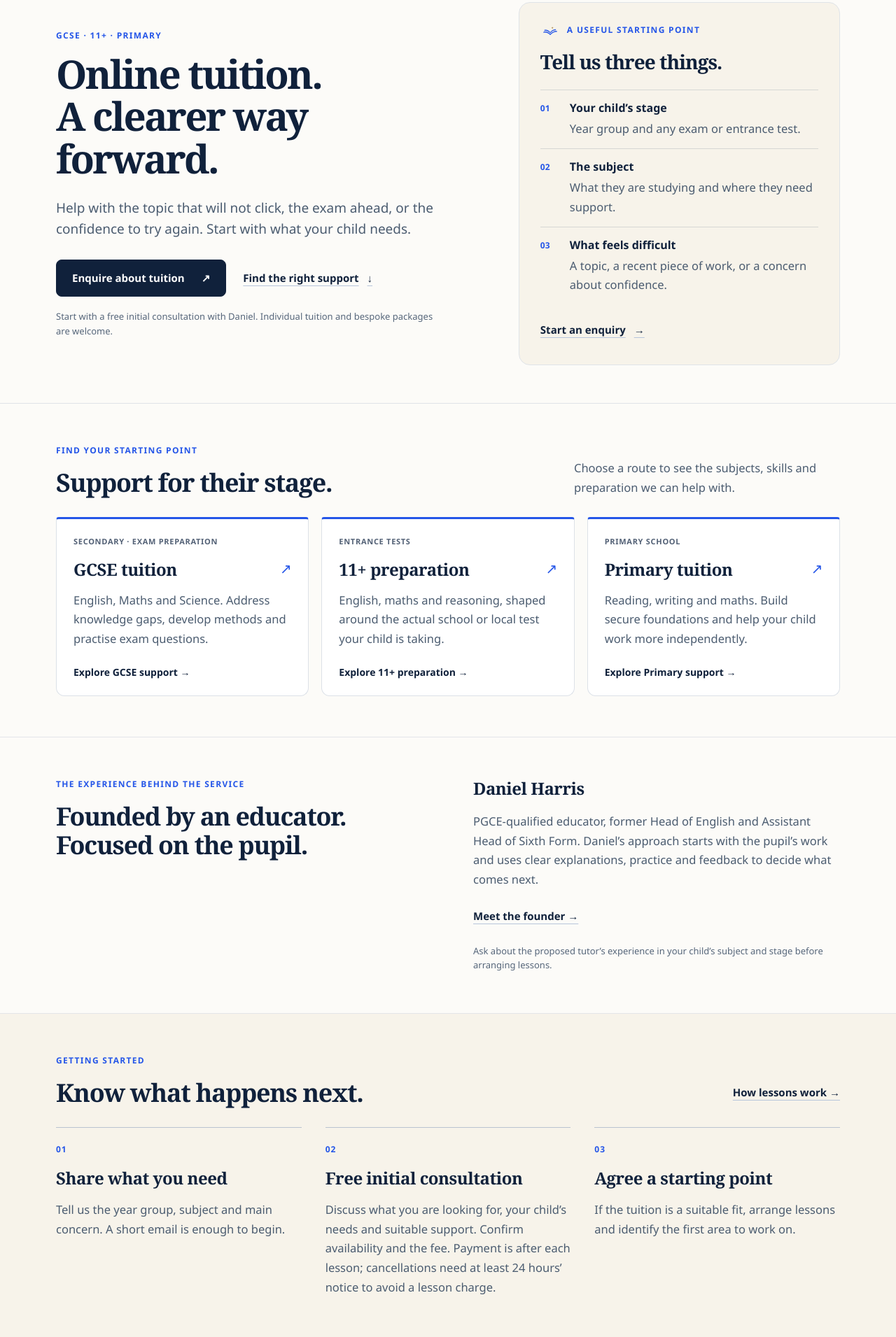
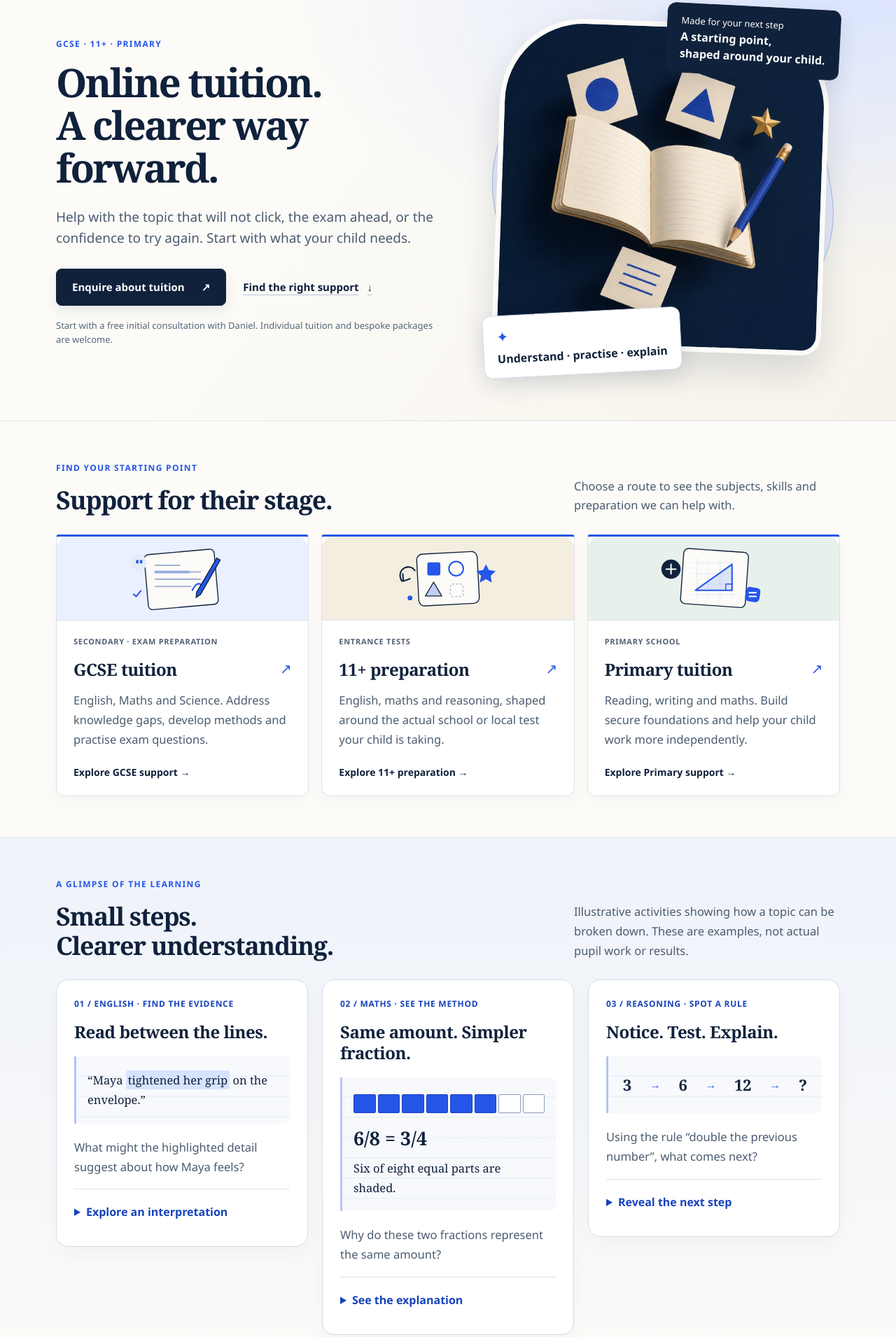
Before and after one commit to haverhillrugby123-gif/WEBSITE, a website built with Vite: page index.html in a window 1280 px wide. Shown: the part 134-2045 px from the top of the page at 70% size. Built offline with nearby package versions, Linux system fonts and the light colour scheme.

Commit message:
Add illustrated visual design and interactive lesson examples

```diff
--- /dev/null
+++ b/assets/visual-finish.css
@@ -0,0 +1,77 @@
+/* Editorial visual layer: static depth, local graphics and restrained colour. */
+:is(.u-hero,#ukot-service .hero,#ukot-about .hero,#ukot-faq .hero,#ukot-lib .hero,#ukot-work .hero,#ukot-contact .contact-intro){background:radial-gradient(ellipse at 95% 8%,#dce5ff 0,transparent 47%),linear-gradient(125deg,#fcfbf8 35%,#f7f3ea);border-bottom:1px solid #dce2ed}
+.u-hero{padding:76px 0 68px}
+#ukot-home .u-hero-grid{grid-template-columns:minmax(0,1.1fr) minmax(0,1fr);gap:48px}
+#ukot-home.site-renew h1{font-size:clamp(42px,4.8vw,68px)}
+.u-button{box-shadow:0 8px 18px #10213b16;transition:background .18s,transform .18s}
+.u-button:hover{transform:translateY(-2px)}
+/* Hero illustration is deliberately kept inside its own grid cell. */
+.vf-hero-art{position:relative;isolation:isolate;min-width:0;margin:0;padding:28px 20px 46px}
+.vf-hero-art:before{content:"";position:absolute;inset:8% 3% 9%;z-index:-1;border:1px solid #a9badc;border-radius:49% 51% 43% 57%;transform:rotate(-9deg);background:#e4eafa}
+.vf-hero-image{display:block;width:100%;height:auto;aspect-ratio:1/1;object-fit:cover;border:7px solid #fcfbf8;border-radius:120px 120px 28px 28px;box-shadow:0 24px 50px #10213b24;transform:rotate(2deg)}
+.vf-note{position:relative;z-index:1;display:block;width:max-content;max-width:90%;padding:15px 19px;border:1px solid #d3dbe8;background:#fff;color:#10213b;border-radius:12px;box-shadow:0 12px 32px #10213b1f;font:650 14px/1.5 "Segoe UI",sans-serif}
+.vf-hero-art>.vf-note{position:absolute;left:0;bottom:12px;transform:rotate(-3deg)}
+.vf-hero-art>.vf-note-top{left:auto;right:0;bottom:auto;top:6px;transform:rotate(3deg);background:#10213b;color:#fff;border-color:#10213b}
+.vf-note b,.vf-note strong{display:block;font-size:16px}.vf-note span{display:block;font-size:13px;font-weight:400}
+/* Stage illustrations add a distinct graphic identity without unsupported claims. */
+.u-service{position:relative;border:1px solid #d4deec;border-radius:18px;padding-top:24px;background:#fff;box-shadow:0 8px 22px #10213b07;transition:transform .18s,box-shadow .18s}
+.u-service:hover{transform:translateY(-4px);box-shadow:0 16px 30px #10213b12;background:#fff}
+.u-three-steps{gap:20px}.u-three-steps>li,.u-three-steps>article{background:#fff;border:1px solid #deded8;border-radius:16px;padding:24px}
+#ukot-home .u-three-steps :is(li,article)>span{width:42px;height:42px;display:grid;place-items:center;border:1px solid #c9d7f5;border-radius:50%;background:#eef3ff}
+.u-tint{background:radial-gradient(circle at 4% 8%,#e9dfc9,transparent 32%),#f7f3ea}
+.u-founder{position:relative;padding-left:26px;border-left:3px solid #2556e8}
+.u-start,#ukot-service .service-checklist{box-shadow:0 16px 36px #10213b0c}
+#ukot-service .service-checklist{background:linear-gradient(135deg,#fff,#f1f5ff);border-top-color:#2556e8;border-radius:18px}
+#ukot-service .card{border-top:3px solid #c4d2f4;box-shadow:0 8px 20px #10213b07;background:linear-gradient(135deg,#fff,#fafbff)}
+#ukot-service .service-number{display:grid;place-items:center;width:38px;height:38px;border-radius:50%;background:#e7edfc}
+/* Worked examples remain real HTML, including keyboard-accessible answers. */
+.vf-examples{background:linear-gradient(180deg,#eef2fa,#fcfbf8)}
+.vf-example-grid{display:grid;grid-template-columns:repeat(3,minmax(0,1fr));gap:20px;align-items:start}
+.vf-example{min-width:0;padding:25px;border:1px solid #d3ddec;border-radius:18px;background:#fff;box-shadow:0 12px 28px #10213b08}
+.vf-example-label{display:block;font:750 12px/1.5 "Segoe UI",sans-serif;letter-spacing:.08em;text-transform:uppercase;color:#2556e8;margin-bottom:16px}
+.vf-example>img{width:100%;height:110px;object-fit:contain;margin-bottom:20px}
+.vf-example-work{padding:20px 16px;margin:20px 0;background:repeating-linear-gradient(#f7f9fd 0 27px,#e5eaf4 28px,#f7f9fd 29px);border-left:3px solid #b4c5f1;border-radius:0 8px 8px 0;color:#10213b;line-height:1.8;font-family:Georgia,serif}
+.vf-example-work p{margin:0!important;color:#10213b!important}
+.vf-example-answer{margin-top:18px;border-top:1px solid #dce3ee;padding-top:8px}
+.vf-example-answer summary{padding:12px 0;cursor:pointer;font-weight:700;color:#1743bc;line-height:1.5;min-height:44px}
+.vf-example-answer[open] summary{margin-bottom:8px}.vf-example-answer p{margin:8px 0}
+.u-cta{position:relative;background:radial-gradient(ellipse at 95% 15%,#284976,transparent 54%),#10213b;padding:58px 0;border-top:4px solid #2556e8}
+:is(#ukot-home,#ukot-about,#ukot-how).site-renew .u-cta h2,:is(#ukot-home,#ukot-about,#ukot-how).site-renew .u-cta p{color:#fff}
+.u-cta .u-button{background:#fff;color:#10213b!important;border-color:#fff;box-shadow:0 10px 24px #0002}.u-cta .u-button:hover{background:#e9efff}
+.u-cta a:focus-visible{outline-color:#fff}
+#ukot-service .cta{background:radial-gradient(ellipse at 92% 4%,#284976,transparent 60%),#10213b;border-top:4px solid #2556e8}
+#ukot-contact .formcard{box-shadow:0 15px 38px #10213b0b;border-color:#ced8e9}
+@media(min-width:1100px){.u-question-grid>div:first-child{position:sticky;top:112px}}
+@media(max-width:900px){.vf-example-grid{gap:14px}.vf-example{padding:20px}.vf-note{font-size:13px;padding:12px}.vf-note b,.vf-note strong{font-size:14px}#ukot-home .u-hero-grid{gap:28px}.u-three-steps>li,.u-three-steps>article{padding:20px}}
+@media(max-width:700px){.u-hero{padding:38px 0}#ukot-home .u-hero-grid{grid-template-columns:1fr;gap:28px}#ukot-home.site-renew h1{font-size:clamp(39px,8vw,54px)}.vf-hero-art{width:min(100%,440px);justify-self:center;padding:18px 16px 0}.vf-hero-art>.vf-note,.vf-hero-art>.vf-note-top{position:relative;inset:auto;transform:none;max-width:100%;width:auto;margin:12px 0}.vf-hero-image{transform:none;border-radius:90px 90px 22px 22px}.vf-example-grid{grid-template-columns:1fr;gap:18px}.vf-example{padding:24px}.u-service{padding-top:24px}.u-cta{padding:36px 0}.u-founder{padding-left:18px}.u-three-steps{gap:16px}}
+@media(prefers-reduced-motion:reduce){.u-button,.u-service{transition:none}.u-button:hover,.u-service:hover{transform:none}}
+
+/* Decorative images have explicit intrinsic dimensions in the markup. */
+.vf-subject-image{display:block;box-sizing:content-box;width:calc(100% + 48px);height:120px;object-fit:contain;margin:-24px -24px 22px;padding:8px 0;background:#eaf0ff;border-radius:17px 17px 0 0;border-bottom:1px solid #dce4f2}
+.u-service:nth-child(2) .vf-subject-image{background:#f4eee0}.u-service:nth-child(3) .vf-subject-image{background:#e8f0ec}
+#ukot-home .vf-consultation{background:radial-gradient(ellipse at 95% 0,#25416c,transparent 65%),#10213b;border-bottom:0}
+#ukot-home.site-renew .vf-consultation :is(h2,h3,p){color:#fff}
+#ukot-home.site-renew .vf-consultation .u-kicker{color:#b4c8ff}
+.vf-consultation .u-three-steps>li{background:#ffffff09;border-color:#ffffff30}
+#ukot-home .vf-consultation .u-three-steps p{color:#dbe3ef}
+.vf-consultation .u-text-link{color:#fff}
+.vf-enquiry-prompts{margin-top:28px;padding:22px 24px;border:1px solid #ffffff30;border-radius:14px;background:#ffffff08;color:#fff;line-height:1.7}
+.vf-enquiry-prompts ol,.vf-enquiry-prompts ul{padding-left:22px;margin:12px 0}
+.vf-enquiry-prompts a{color:#fff;text-decoration:underline!important;text-underline-offset:4px}
+.vf-consultation a:focus-visible{outline-color:#fff}
+
+.u-service{padding:24px}
+#ukot-home .vf-example .vf-example-label{font-size:12px!important;line-height:1.5!important;color:#1743bc;letter-spacing:.06em;margin:0 0 16px}
+.vf-example-work mark{background:#d8e3ff;color:#10213b;padding:2px 3px;border-radius:3px}
+.vf-fraction-bar{display:grid;grid-template-columns:repeat(8,minmax(0,1fr));gap:3px;margin:4px 0 16px}
+.vf-fraction-bar i{display:block;height:27px;background:#2556e8;border:1px solid #1743bc;border-radius:2px}
+.vf-fraction-bar .vf-unfilled{background:#fff;border-color:#8a9cbb}
+#ukot-home .vf-example-work .vf-equation{font:700 27px/1.5 Georgia,serif!important;margin-bottom:8px!important}
+.vf-sequence{display:flex;align-items:center;justify-content:space-between;gap:5px;flex-wrap:wrap}
+.vf-sequence span{font:700 22px/1.4 Georgia,serif;padding:5px;color:#10213b}.vf-sequence b{font-size:16px;color:#2556e8}
+.vf-enquiry-prompts{display:flex;flex-wrap:wrap;gap:14px 24px;align-items:center}
+.vf-enquiry-prompts>strong{flex-basis:100%;font-family:Georgia,serif;font-size:21px}
+.vf-enquiry-prompts>span{font-size:14px;padding-left:14px;border-left:2px solid #a8bfff}
+.vf-note-spark{color:#2556e8;font-size:20px!important;margin-bottom:4px}
+
+@media(max-width:700px){.vf-hero-art:before{transform:none}}
--- a/index.html
+++ b/index.html
@@ -7,22 +7,27 @@
 <meta name="twitter:card" content="summary"><meta name="twitter:title" content="Online Tuition UK | GCSE, 11+ & Primary | UK Online Tuition"><meta name="twitter:description" content="Personalised online tuition for UK pupils across GCSE, 11+ and Primary, with clear explanations, deliberate practice and precise next-step feedback.">
 <meta name="theme-color" content="#10213b">
 <script type="application/ld+json">{"@context":"https://schema.org","@type":"EducationalOrganization","name":"UK Online Tuition","url":"https://www.ukonlinetuition.co.uk/","description":"Personalised online tuition for UK pupils across GCSE, 11+ and Primary."}</script>
-<link rel="icon" href="./assets/favicon.svg" type="image/svg+xml"><link rel="stylesheet" href="assets/live-design.css"><link rel="stylesheet" href="assets/brand.css"><link rel="stylesheet" href="assets/refinement.css"></head><body><a class="draft-skip" tabindex="0" href="#main-content">Skip to content</a><nav id="ukot-global-nav" class="ukot-canonical-nav" aria-label="Main navigation"><div class="ukot-canonical-navin"><a class="ukot-canonical-brand" href="index.html" aria-label="UK Online Tuition home"><img class="ukot-brand-image" src="assets/logo-ukot.svg" alt="UK Online Tuition" width="755" height="87"></a><button type="button" class="ukot-canonical-toggle" aria-expanded="false" aria-controls="ukot-canonical-links">Menu</button><div id="ukot-canonical-links" class="ukot-canonical-links"><a href="gcse/index.html">GCSE</a><a href="11-plus/index.html">11+</a><a href="primary/index.html">Primary</a><a href="how-it-works/index.html">How It Works</a><a href="about/index.html">About</a><a href="resources/index.html">Resources</a><a href="faq/index.html">FAQ</a><a class="ukot-canonical-enquire" href="contact/index.html">Enquire</a></div></div></nav><div id="ukot-home" class="site-renew"><main id="main-content" tabindex="-1">
+<link rel="icon" href="./assets/favicon.svg" type="image/svg+xml"><link rel="stylesheet" href="assets/live-design.css"><link rel="stylesheet" href="assets/brand.css"><link rel="stylesheet" href="assets/refinement.css"><link rel="stylesheet" href="assets/visual-finish.css"></head><body><a class="draft-skip" tabindex="0" href="#main-content">Skip to content</a><nav id="ukot-global-nav" class="ukot-canonical-nav" aria-label="Main navigation"><div class="ukot-canonical-navin"><a class="ukot-canonical-brand" href="index.html" aria-label="UK Online Tuition home"><img class="ukot-brand-image" src="assets/logo-ukot.svg" alt="UK Online Tuition" width="755" height="87"></a><button type="button" class="ukot-canonical-toggle" aria-expanded="false" aria-controls="ukot-canonical-links">Menu</button><div id="ukot-canonical-links" class="ukot-canonical-links"><a href="gcse/index.html">GCSE</a><a href="11-plus/index.html">11+</a><a href="primary/index.html">Primary</a><a href="how-it-works/index.html">How It Works</a><a href="about/index.html">About</a><a href="resources/index.html">Resources</a><a href="faq/index.html">FAQ</a><a class="ukot-canonical-enquire" href="contact/index.html">Enquire</a></div></div></nav><div id="ukot-home" class="site-renew"><main id="main-content" tabindex="-1">
 <section class="u-hero"><div class="u-wrap u-hero-grid"><div>
 <p class="u-kicker">GCSE · 11+ · Primary</p>
 <h1>Online tuition.<br>A clearer way forward.</h1>
 <p class="u-lead">Help with the topic that will not click, the exam ahead, or the confidence to try again. Start with what your child needs.</p>
 <div class="u-actions"><a class="u-button" href="contact/index.html">Enquire about tuition <span aria-hidden="true">↗</span></a><a class="u-text-link" href="#tuition-options">Find the right support <span aria-hidden="true">↓</span></a></div>
 <p class="u-caption">Start with a free initial consultation with Daniel. Individual tuition and bespoke packages are welcome.</p>
-</div><aside class="u-start" aria-labelledby="start-title"><p class="u-kicker">A useful starting point</p><h2 id="start-title">Tell us three things.</h2><ol class="u-simple-list"><li><span>01</span><div><b>Your child’s stage</b><p>Year group and any exam or entrance test.</p></div></li><li><span>02</span><div><b>The subject</b><p>What they are studying and where they need support.</p></div></li><li><span>03</span><div><b>What feels difficult</b><p>A topic, a recent piece of work, or a concern about confidence.</p></div></li></ol><a class="u-text-link" href="contact/index.html">Start an enquiry <span aria-hidden="true">→</span></a></aside>
+</div><div class="vf-hero-art" aria-hidden="true"><img class="vf-hero-image" src="assets/learning-still-life.jpg" alt="" width="1254" height="1254" fetchpriority="high"><div class="vf-note vf-note-top"><span>Made for your next step</span><strong>A starting point,<br>shaped around your child.</strong></div><div class="vf-note vf-note-bottom"><span class="vf-note-spark">✦</span><strong>Understand · practise · explain</strong></div></div>
 </div></section>
 <section class="u-section u-options" id="tuition-options"><div class="u-wrap"><div class="u-section-head"><div><p class="u-kicker">Find your starting point</p><h2>Support for their stage.</h2></div><p>Choose a route to see the subjects, skills and preparation we can help with.</p></div><div class="u-service-grid">
-<a class="u-service" href="gcse/index.html"><span class="u-tag">Secondary · Exam preparation</span><h3>GCSE tuition <span aria-hidden="true">↗</span></h3><p>English, Maths and Science. Address knowledge gaps, develop methods and practise exam questions.</p><span class="u-service-link">Explore GCSE support →</span></a>
-<a class="u-service" href="11-plus/index.html"><span class="u-tag">Entrance tests</span><h3>11+ preparation <span aria-hidden="true">↗</span></h3><p>English, maths and reasoning, shaped around the actual school or local test your child is taking.</p><span class="u-service-link">Explore 11+ preparation →</span></a>
-<a class="u-service" href="primary/index.html"><span class="u-tag">Primary school</span><h3>Primary tuition <span aria-hidden="true">↗</span></h3><p>Reading, writing and maths. Build secure foundations and help your child work more independently.</p><span class="u-service-link">Explore Primary support →</span></a>
+<a class="u-service" href="gcse/index.html"><img class="vf-subject-image" src="assets/subject-english.svg" alt="" width="160" height="110" loading="lazy" decoding="async"><span class="u-tag">Secondary · Exam preparation</span><h3>GCSE tuition <span aria-hidden="true">↗</span></h3><p>English, Maths and Science. Address knowledge gaps, develop methods and practise exam questions.</p><span class="u-service-link">Explore GCSE support →</span></a>
+<a class="u-service" href="11-plus/index.html"><img class="vf-subject-image" src="assets/subject-reasoning.svg" alt="" width="160" height="110" loading="lazy" decoding="async"><span class="u-tag">Entrance tests</span><h3>11+ preparation <span aria-hidden="true">↗</span></h3><p>English, maths and reasoning, shaped around the actual school or local test your child is taking.</p><span class="u-service-link">Explore 11+ preparation →</span></a>
+<a class="u-service" href="primary/index.html"><img class="vf-subject-image" src="assets/subject-maths.svg" alt="" width="160" height="110" loading="lazy" decoding="async"><span class="u-tag">Primary school</span><h3>Primary tuition <span aria-hidden="true">↗</span></h3><p>Reading, writing and maths. Build secure foundations and help your child work more independently.</p><span class="u-service-link">Explore Primary support →</span></a>
+</div></div></section>
+<section class="u-section vf-examples" aria-labelledby="vf-examples-title"><div class="u-wrap"><div class="u-section-head"><div><p class="u-kicker">A glimpse of the learning</p><h2 id="vf-examples-title">Small steps.<br>Clearer understanding.</h2></div><p>Illustrative activities showing how a topic can be broken down. These are examples, not actual pupil work or results.</p></div><div class="vf-example-grid">
+<article class="vf-example"><p class="vf-example-label">01 / English · find the evidence</p><h3>Read between the lines.</h3><div class="vf-example-work"><p>“Maya <mark>tightened her grip</mark> on the envelope.”</p></div><p>What might the highlighted detail suggest about how Maya feels?</p><details class="vf-example-answer"><summary>Explore an interpretation</summary><p>Maya may feel nervous. The physical detail supports that inference, although more context could suggest another explanation.</p></details></article>
+<article class="vf-example"><p class="vf-example-label">02 / Maths · see the method</p><h3>Same amount. Simpler fraction.</h3><div class="vf-example-work"><div class="vf-fraction-bar" aria-hidden="true"><i></i><i></i><i></i><i></i><i></i><i></i><i class="vf-unfilled"></i><i class="vf-unfilled"></i></div><p class="vf-equation">6/8 = 3/4</p><p>Six of eight equal parts are shaded.</p></div><p>Why do these two fractions represent the same amount?</p><details class="vf-example-answer"><summary>See the explanation</summary><p>Divide both the numerator and denominator by 2: 6 ÷ 2 = 3 and 8 ÷ 2 = 4. The fraction is equivalent; only its form changes.</p></details></article>
+<article class="vf-example"><p class="vf-example-label">03 / Reasoning · spot a rule</p><h3>Notice. Test. Explain.</h3><div class="vf-example-work"><p class="vf-sequence" aria-label="3, 6, 12, then an unknown number"><span>3</span><b aria-hidden="true">→</b><span>6</span><b aria-hidden="true">→</b><span>12</span><b aria-hidden="true">→</b><span>?</span></p></div><p>Using the rule “double the previous number”, what comes next?</p><details class="vf-example-answer"><summary>Reveal the next step</summary><p>24. Doubling gives 3 × 2 = 6, 6 × 2 = 12 and 12 × 2 = 24.</p></details></article>
 </div></div></section>
 <section class="u-section"><div class="u-wrap u-founder"><div><p class="u-kicker">The experience behind the service</p><h2>Founded by an educator.<br>Focused on the pupil.</h2></div><div><h3>Daniel Harris</h3><p>PGCE-qualified educator, former Head of English and Assistant Head of Sixth Form. Daniel’s approach starts with the pupil’s work and uses clear explanations, practice and feedback to decide what comes next.</p><a class="u-text-link" href="about/index.html">Meet the founder →</a><p class="u-caption">Ask about the proposed tutor’s experience in your child’s subject and stage before arranging lessons.</p></div></div></section>
-<section class="u-section u-tint"><div class="u-wrap"><div class="u-section-head"><div><p class="u-kicker">Getting started</p><h2>Know what happens next.</h2></div><a class="u-text-link" href="how-it-works/index.html">How lessons work →</a></div><ol class="u-three-steps"><li><span>01</span><h3>Share what you need</h3><p>Tell us the year group, subject and main concern. A short email is enough to begin.</p></li><li><span>02</span><h3>Free initial consultation</h3><p>Discuss what you are looking for, your child’s needs and suitable support. Confirm availability and the fee. Payment is after each lesson; cancellations need at least 24 hours’ notice to avoid a lesson charge.</p></li><li><span>03</span><h3>Agree a starting point</h3><p>If the tuition is a suitable fit, arrange lessons and identify the first area to work on.</p></li></ol></div></section>
+<section class="u-section u-tint vf-consultation"><div class="u-wrap"><div class="u-section-head"><div><p class="u-kicker">Getting started</p><h2>Know what happens next.</h2></div><a class="u-text-link" href="how-it-works/index.html">How lessons work →</a></div><ol class="u-three-steps"><li><span>01</span><h3>Share what you need</h3><p>Tell us the year group, subject and main concern. A short email is enough to begin.</p></li><li><span>02</span><h3>Free initial consultation</h3><p>Discuss what you are looking for, your child’s needs and suitable support. Confirm availability and the fee. Payment is after each lesson; cancellations need at least 24 hours’ notice to avoid a lesson charge.</p></li><li><span>03</span><h3>Agree a starting point</h3><p>If the tuition is a suitable fit, arrange lessons and identify the first area to work on.</p></li></ol><div class="vf-enquiry-prompts"><strong>Three things to bring to the conversation</strong><span>Your child’s stage</span><span>The subject</span><span>What feels difficult</span></div></div></section>
 <section class="u-section"><div class="u-wrap u-question-grid"><div><p class="u-kicker">Before you enquire</p><h2>Practical questions.<br>Clear answers.</h2><a class="u-text-link" href="faq/index.html">All frequently asked questions →</a></div><div class="u-faq">
 <details><summary>How much does tuition cost?</summary><p>Fees vary depending on the tutor’s experience. Ask for the current fee before arranging lessons. Payment is due after each lesson.</p></details>
 <details><summary>What do we need for online lessons?</summary><p>A reliable internet connection and a device that can run Zoom. A laptop or larger screen helps when reading texts, questions and shared work.</p></details>
--- a/scripts/serve-built.mjs
+++ b/scripts/serve-built.mjs
@@ -2,7 +2,7 @@ import http from 'node:http';
 import { readFile, stat } from 'node:fs/promises';
 import path from 'node:path';
 const root = path.resolve(process.env.PREVIEW_DIR || 'dist');
-const types = { '.html': 'text/html; charset=utf-8', '.css': 'text/css', '.js': 'text/javascript', '.svg': 'image/svg+xml', '.json': 'application/json' };
+const types = { '.html': 'text/html; charset=utf-8', '.css': 'text/css', '.js': 'text/javascript', '.svg': 'image/svg+xml', '.jpg': 'image/jpeg', '.json': 'application/json' };
 http.createServer(async (req, res) => {
   try {
     const url = new URL(req.url, 'http://localhost');
```
Also changed, not shown: 11-plus/index.html (+1 -1 lines), 404.html (+1 -1 lines), about/index.html (+1 -1 lines), agency/VISUAL_FINISH_2026-09-27.md (added, +11 -0 lines), contact/index.html (+1 -1 lines), faq/index.html (+1 -1 lines), gcse/index.html (+1 -1 lines), how-it-works/index.html (+1 -1 lines), primary/index.html (+1 -1 lines), resources/index.html (+1 -1 lines), tests/browser/journeys.spec.mjs (+17 -0 lines), work-with-us/index.html (+1 -1 lines), README.md, assets/learning-still-life.jpg (added), 3 more files.
